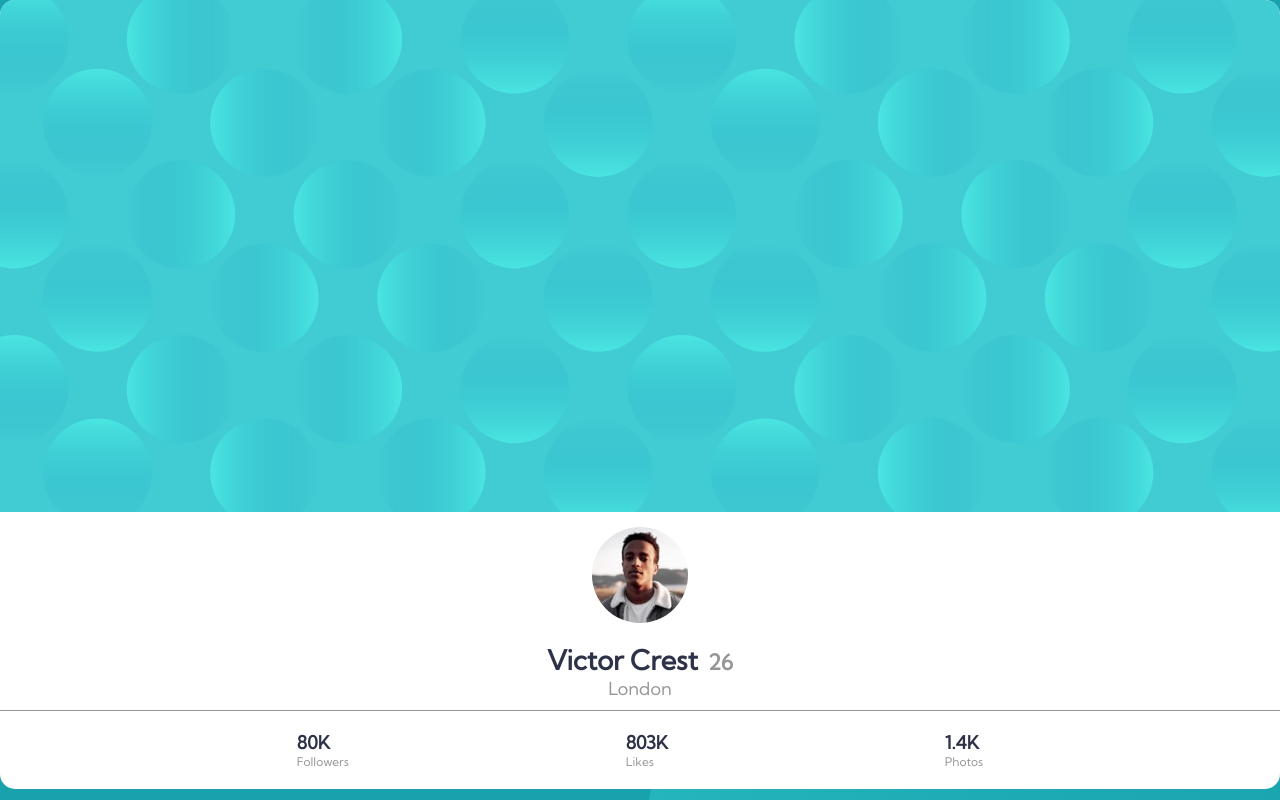
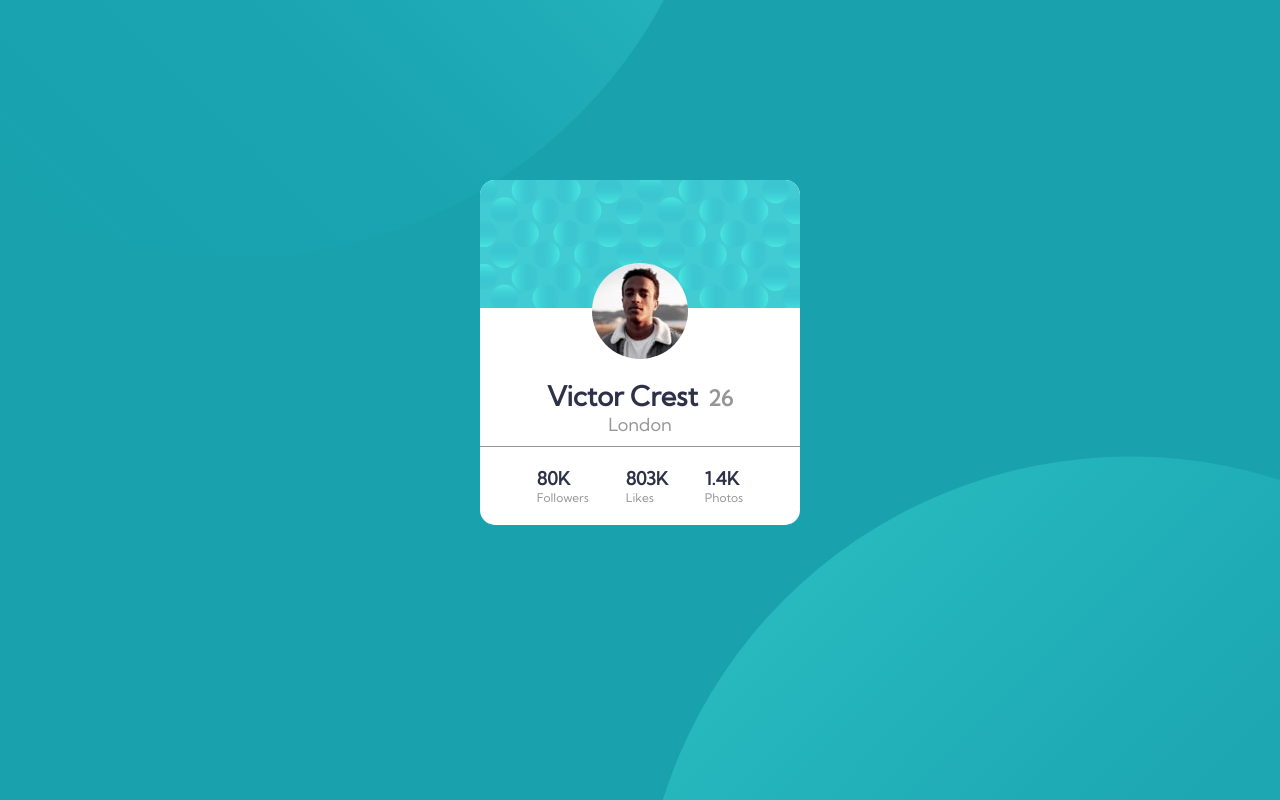
Before and after one commit to Clinton-dev/frontend-mentor-challanges, a plain HTML site: page profile-card-component-main/index.html in a window 1280 px wide. Drawn offline with Linux system fonts and the light colour scheme.

Commit message:
Center profile card

```diff
--- a/profile-card-component-main/css/style.scss
+++ b/profile-card-component-main/css/style.scss
@@ -38,7 +38,7 @@ body {
   background-image   : url(../images/bg-pattern-top.svg), url(../images/bg-pattern-bottom.svg);
   background-repeat  : no-repeat, no-repeat;
   background-size    : auto, auto;
-  background-position: left -20vw top -70vh, left 50vw top 50vh;
+  background-position: left -20vw top -90vh, left 50vw top 57vh;
   background-color   : color(darkCyan);
   font-family        : $font-stack;
   font-size          : $font-size;
@@ -55,6 +55,8 @@ body {
   background-color: #fff;
   color: color(desaturatedBlue);
   border-radius: 15px;
+  width: 25%;
+  margin: 10em auto;
 
   @include mobile {
     width           : 80%;
@@ -82,6 +84,7 @@ body {
 
     .img-content {
       margin-bottom: 15px;
+      margin-top: -60px;
 
       @include mobile{
         margin-top: -60px;
```
Also changed, not shown: profile-card-component-main/css/style.css, 1 other file.
